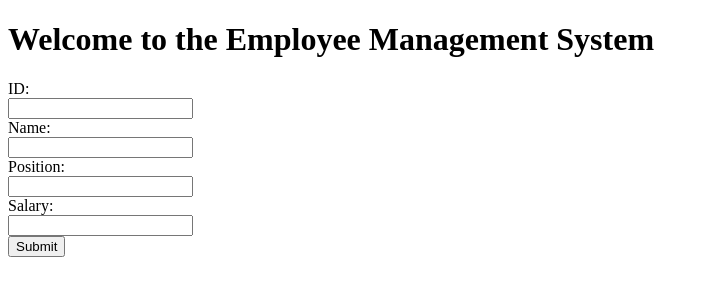
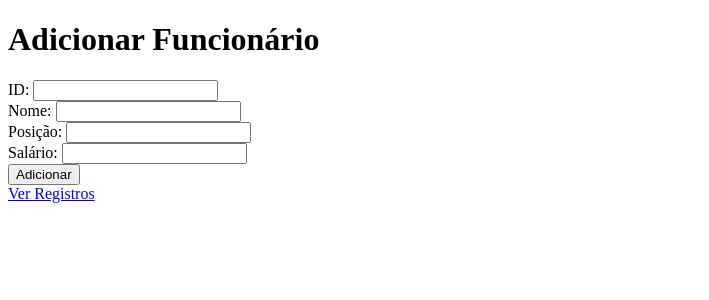
Before and after one commit to LucasMBA10/Gestao-Funcionarios, a FastAPI app: page / in a window 1280 px wide. Shown: the top 300 px of the page, without its empty margins (0-709 px from the left). Run offline with FastAPI, Linux system fonts and the light colour scheme.

Commit message:
feat:update html files and css style

```diff
--- a/project/main.py
+++ b/project/main.py
@@ -1,17 +1,18 @@
 from fastapi import FastAPI
 from fastapi.middleware.cors import CORSMiddleware
-from views.employee_view import router as employee_view_router
-from controllers.employee_controller import router as employee_controller_router
+from controllers import  employee_controller
+from views import employee_view
 
 app = FastAPI()
 
+# Permitir CORS
 app.add_middleware(
     CORSMiddleware,
-    allow_origins=["*"],  # Permite todas as origens, mas você pode especificar as origens permitidas
+    allow_origins=["*"],
     allow_credentials=True,
-    allow_methods=["*"],  # Permite todos os métodos
-    allow_headers=["*"],  # Permite todos os cabeçalhos
+    allow_methods=["*"],
+    allow_headers=["*"],
 )
 
-app.include_router(employee_view_router)
-app.include_router(employee_controller_router)
+app.include_router(employee_view.router)
+app.include_router(employee_controller.router)
--- a/project/views/employee_view.py
+++ b/project/views/employee_view.py
@@ -12,7 +12,4 @@ async def get_home(request: Request):
 
 @router.get("/registros", response_class=HTMLResponse)
 async def get_registros(request: Request):
-    async with httpx.AsyncClient() as client:
-        response = await client.get("http://localhost:8000/employee")
-        funcionarios = response.json()
-    return templates.TemplateResponse("registros.html", {"request": request, "funcionarios": funcionarios})
+    return templates.TemplateResponse("registros.html", {"request": request})
--- a/templates/home.html
+++ b/templates/home.html
@@ -2,39 +2,36 @@
 <html>
 <head>
     <title>Home</title>
+</head>
+<body>
+    <h1>Adicionar Funcionário</h1>
+    <form id="employeeForm">
+        <label for="id">ID:</label>
+        <input type="number" id="id" name="id" required><br>
+        <label for="name">Nome:</label>
+        <input type="text" id="name" name="name" required><br>
+        <label for="position">Posição:</label>
+        <input type="text" id="position" name="position" required><br>
+        <label for="salary">Salário:</label>
+        <input type="number" id="salary" name="salary" required><br>
+        <button type="submit">Adicionar</button>
+    </form>
+    <a href="/registros">Ver Registros</a>
+
     <script>
-        async function addEmployee(event) {
-            event.preventDefault();
-            const id = document.getElementById("id").value;
-            const name = document.getElementById("name").value;
-            const position = document.getElementById("position").value;
-            const salary = document.getElementById("salary").value;
-
-            const response = await fetch('http://localhost:8000/employee', {
+        document.getElementById('employeeForm').addEventListener('submit', async (e) => {
+            e.preventDefault();
+            const formData = new FormData(e.target);
+            const data = Object.fromEntries(formData);
+            await fetch('http://localhost:8000/employee', {
                 method: 'POST',
                 headers: {
                     'Content-Type': 'application/json'
                 },
-                body: JSON.stringify({ id, name, position, salary })
+                body: JSON.stringify(data)
             });
-
-            const result = await response.json();
-            alert(result.message);
-        }
+            e.target.reset();
+        });
     </script>
-</head>
-<body>
-    <h1>Welcome to the Employee Management System</h1>
-    <form onsubmit="addEmployee(event)">
-        <label for="id">ID:</label><br>
-        <input type="text" id="id" name="id"><br>
-        <label for="name">Name:</label><br>
-        <input type="text" id="name" name="name"><br>
-        <label for="position">Position:</label><br>
-        <input type="text" id="position" name="position"><br>
-        <label for="salary">Salary:</label><br>
-        <input type="text" id="salary" name="salary"><br>
-        <input type="submit" value="Submit">
-    </form>
 </body>
 </html>
```
Also changed, not shown: templates/registros.html (+19 -9 lines).
